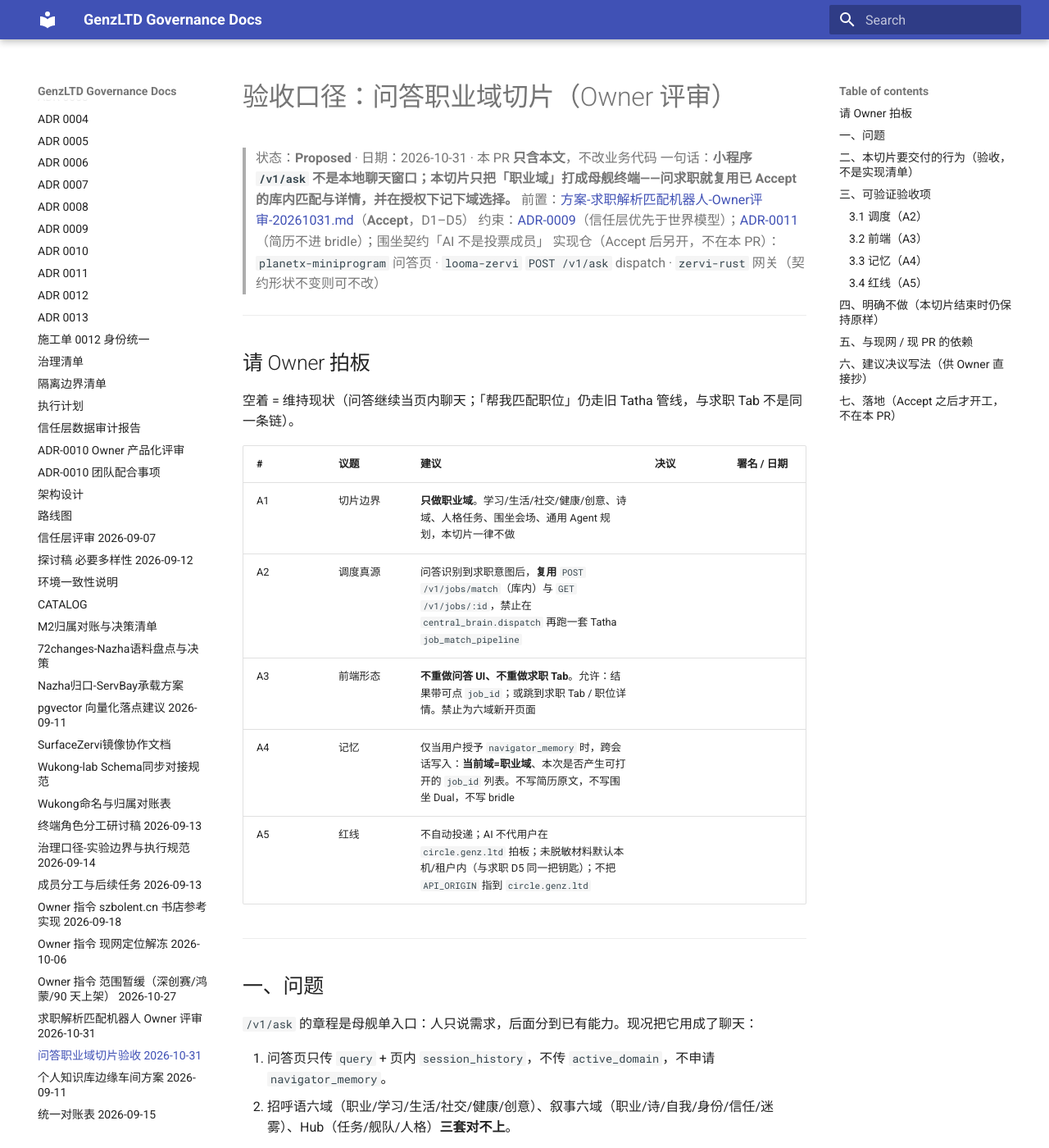
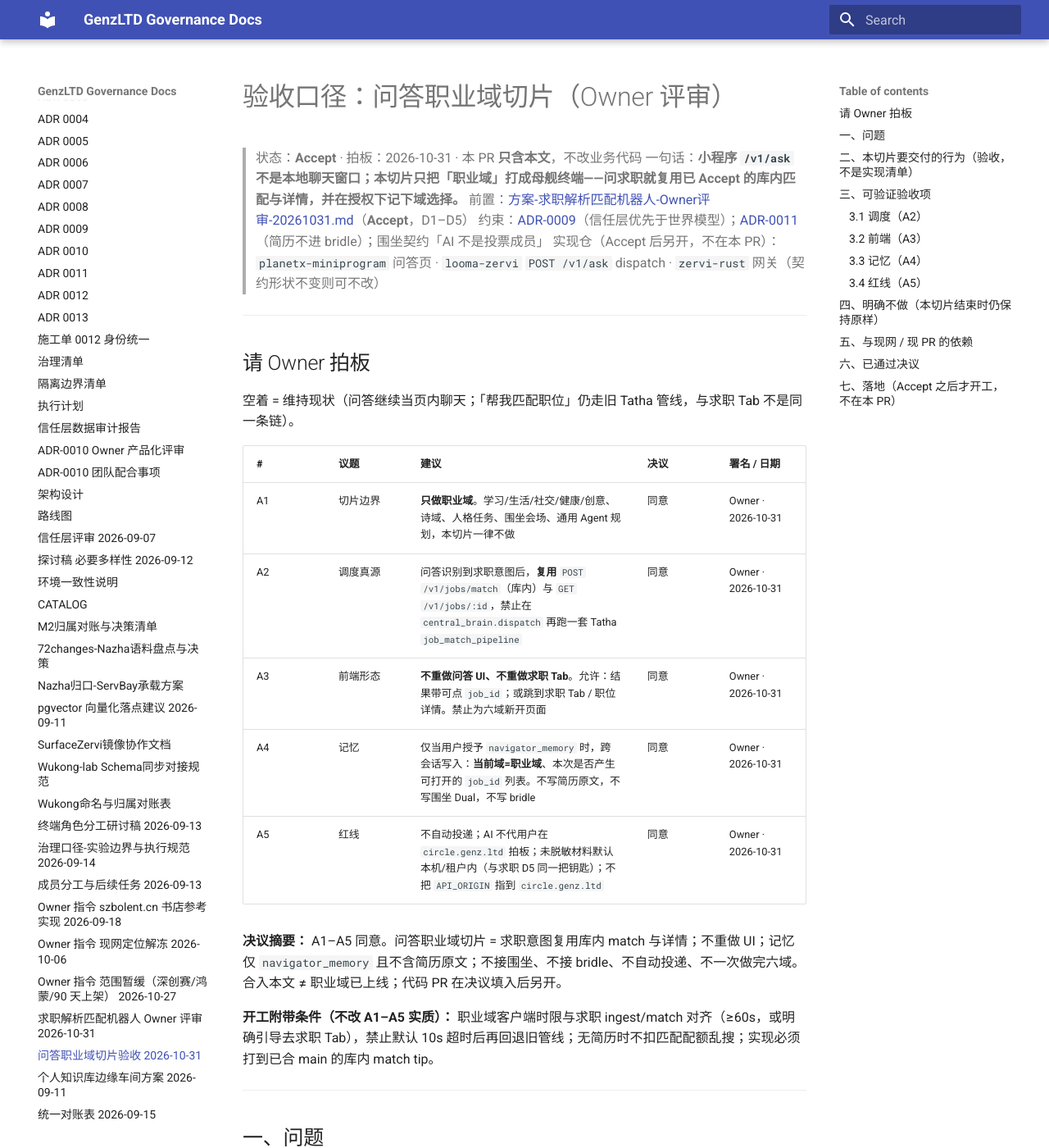
Before and after one commit to GenzLTD/docs, an MkDocs documentation site: the page built from docs/验收-问答职业域切片-Owner评审-20261031.md, in a window 1280 px wide and 1400 px high. Shown: the whole window at 82% size. Built offline with MkDocs 1.6.1 and Material for MkDocs 9.7.7, drawn with Linux system fonts in a browser that asks for light colours; some of the changed text lies outside the part shown.

Commit message:
﻿docs: Accept 问答职业域切片（A1–A5）
填入 Owner 决议并改状态为 Accept；合入本文不等于职业域已上线，代码 PR 另开。

Co-authored-by: Cursor <cursoragent@cursor.com>

```diff
--- a/docs/验收-问答职业域切片-Owner评审-20261031.md
+++ b/docs/验收-问答职业域切片-Owner评审-20261031.md
@@ -1,6 +1,6 @@
 # 验收口径：问答职业域切片（Owner 评审）
 
-> 状态：**Proposed** · 日期：2026-10-31 · 本 PR **只含本文**，不改业务代码
+> 状态：**Accept** · 拍板：2026-10-31 · 本 PR **只含本文**，不改业务代码
 > 一句话：**小程序 `/v1/ask` 不是本地聊天窗口；本切片只把「职业域」打成母舰终端——问求职就复用已 Accept 的库内匹配与详情，并在授权下记下域选择。**
 > 前置：[方案-求职解析匹配机器人-Owner评审-20261031.md](方案-求职解析匹配机器人-Owner评审-20261031.md)（**Accept**，D1–D5）
 > 约束：[ADR-0009](adrs/0009-trust-layer-over-world-model.md)（信任层优先于世界模型）；[ADR-0011](adrs/0011-dsh-bridle-freeze-career-cosmos.md)（简历不进 bridle）；围坐契约「AI 不是投票成员」
@@ -14,11 +14,15 @@
 
 | # | 议题 | 建议 | 决议 | 署名 / 日期 |
 |---|------|------|------|-------------|
-| A1 | 切片边界 | **只做职业域**。学习/生活/社交/健康/创意、诗域、人格任务、围坐会场、通用 Agent 规划，本切片一律不做 | | |
-| A2 | 调度真源 | 问答识别到求职意图后，**复用** `POST /v1/jobs/match`（库内）与 `GET /v1/jobs/:id`，禁止在 `central_brain.dispatch` 再跑一套 Tatha `job_match_pipeline` | | |
-| A3 | 前端形态 | **不重做问答 UI、不重做求职 Tab**。允许：结果带可点 `job_id`；或跳到求职 Tab / 职位详情。禁止为六域新开页面 | | |
-| A4 | 记忆 | 仅当用户授予 `navigator_memory` 时，跨会话写入：**当前域=职业域**、本次是否产生可打开的 `job_id` 列表。不写简历原文，不写围坐 Dual，不写 bridle | | |
-| A5 | 红线 | 不自动投递；AI 不代用户在 `circle.genz.ltd` 拍板；未脱敏材料默认本机/租户内（与求职 D5 同一把钥匙）；不把 `API_ORIGIN` 指到 `circle.genz.ltd` | | |
+| A1 | 切片边界 | **只做职业域**。学习/生活/社交/健康/创意、诗域、人格任务、围坐会场、通用 Agent 规划，本切片一律不做 | 同意 | Owner · 2026-10-31 |
+| A2 | 调度真源 | 问答识别到求职意图后，**复用** `POST /v1/jobs/match`（库内）与 `GET /v1/jobs/:id`，禁止在 `central_brain.dispatch` 再跑一套 Tatha `job_match_pipeline` | 同意 | Owner · 2026-10-31 |
+| A3 | 前端形态 | **不重做问答 UI、不重做求职 Tab**。允许：结果带可点 `job_id`；或跳到求职 Tab / 职位详情。禁止为六域新开页面 | 同意 | Owner · 2026-10-31 |
+| A4 | 记忆 | 仅当用户授予 `navigator_memory` 时，跨会话写入：**当前域=职业域**、本次是否产生可打开的 `job_id` 列表。不写简历原文，不写围坐 Dual，不写 bridle | 同意 | Owner · 2026-10-31 |
+| A5 | 红线 | 不自动投递；AI 不代用户在 `circle.genz.ltd` 拍板；未脱敏材料默认本机/租户内（与求职 D5 同一把钥匙）；不把 `API_ORIGIN` 指到 `circle.genz.ltd` | 同意 | Owner · 2026-10-31 |
+
+**决议摘要：** A1–A5 同意。问答职业域切片 = 求职意图复用库内 match 与详情；不重做 UI；记忆仅 `navigator_memory` 且不含简历原文；不接围坐、不接 bridle、不自动投递、不一次做完六域。合入本文 ≠ 职业域已上线；代码 PR 在决议填入后另开。
+
+**开工附带条件（不改 A1–A5 实质）：** 职业域客户端时限与求职 ingest/match 对齐（≥60s，或明确引导去求职 Tab），禁止默认 10s 超时后再回退旧管线；无简历时不扣匹配配额乱搜；实现必须打到已合 main 的库内 match tip。
 
 ---
 
@@ -108,16 +112,17 @@
 | 依赖 | 要求 |
 |------|------|
 | 求职机器人 Accept | 本切片 **复用**，不平行再做一套 match |
-| zervi-rust #39、planetx #10 / #12 | 职业域路径必须打到 **库内 match tip**，不能打旧 `9419019` 即席 LLM |
-| 双机 | 验收声明须写清在哪台机器、哪枚 SHA；Mac 已有库内闭环秒表，不能代替华为未拉 tip 的环境 |
+| zervi-rust #39、planetx #10 / #12 | 职业域路径必须打到 **已合 main 的库内 match tip**（含 `45934bd` / `569a030`），不能打旧即席 LLM |
+| 双机 | 验收声明须写清在哪台机器、哪枚 SHA；任一台的秒表不能代替另一台未部署 tip 的环境 |
 
 本 PR 合入 **不** 等于职业域已上线，只等于验收口径可执行。代码 PR 在 A1–A5 同意之后另开。
 
 ---
 
-## 六、建议决议写法（供 Owner 直接抄）
+## 六、已通过决议
 
-> A1–A5 同意。问答职业域切片 = 求职意图复用库内 match 与详情；不重做 UI；记忆仅 `navigator_memory` 且不含简历原文；不接围坐、不接 bridle、不自动投递、不一次做完六域。本文保持 Proposed，直到决议填入。
+> A1–A5 同意。问答职业域切片 = 求职意图复用库内 match 与详情；不重做 UI；记忆仅 `navigator_memory` 且不含简历原文；不接围坐、不接 bridle、不自动投递、不一次做完六域。合入本文 ≠ 职业域已上线；代码 PR 另开。
+> Owner · 2026-10-31
 
 ---
 
```
Also changed, not shown: docs/README.md (+1 -1 lines).
